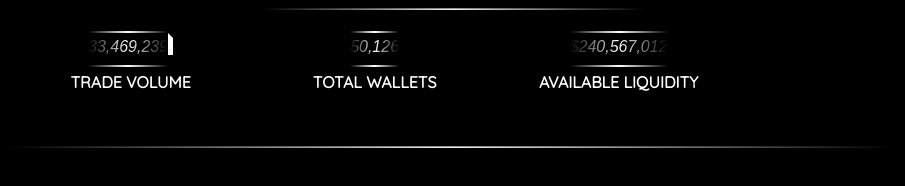
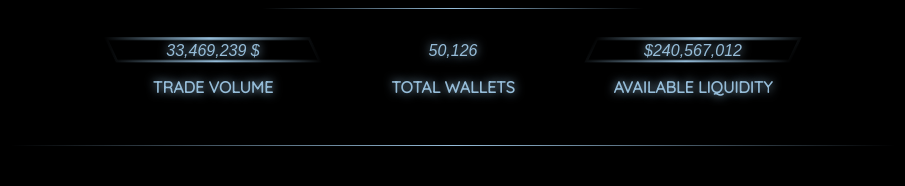
Before and after one commit to zergcore/html-css-test, a plain HTML site: page index.html in a window 1280 px wide. Shown: the whole page, without its empty margins (187-1092 px from the left). Drawn offline with Linux system fonts and the light colour scheme; a web font is replaced by a local one.

Commit message:
fixing text shadows and forms

```diff
--- a/index.html
+++ b/index.html
@@ -11,17 +11,20 @@
     <hr class="top">
     <div class="container">
         <div class="box box-one">
-            <span class="number">33,469,239 </span>
-            <span class="triangle"></span>
-            <p><span class="text">TRADE VOLUME</span></p>
+            <div class="rombo">
+            </div>
+            <span class="number">33,469,239 $</span>
+            <span class="text">TRADE VOLUME</span>
         </div>
         <div class="box box-two">
             <span class="number">50,126</span>
-            <p><span class="text">TOTAL WALLETS</span></p>
+            <span class="text">TOTAL WALLETS</span>
         </div>
         <div class="box box-three">
-            <span class="number">$240,567,012</span>
-            <p><span class="text">AVAILABLE LIQUIDITY</span></p>
+            <div class="rombo-two">
+            </div>
+            <span class="number">       $240,567,012</span>
+            <span class="text">AVAILABLE LIQUIDITY</span>
         </div>
     </div>
     <hr class="bottom">
--- a/styles.css
+++ b/styles.css
@@ -2,7 +2,13 @@
 @import url('https://fonts.googleapis.com/css?family=Quicksand&display=swap');
 body{
     background-color: black;
-    color: white;
+    color: #96bdd9;
+    text-shadow: 0 0 10px #96bdd9;
+}
+hr{
+    height: 1px;
+    background-color: #96bdd9;
+    border: none;
 }
 hr.top{
     -webkit-mask: linear-gradient(90deg, #0000, #000, #0000);
@@ -17,6 +23,8 @@ hr.bottom{
 .container{
     margin: auto;
     width: 70%;
+    display: flex;
+    justify-content: center;
 }
 .box{
     width: 240px;
@@ -24,30 +32,56 @@ hr.bottom{
     margin-top:20px;
     display: inline-block;
     text-align: center;
+    align-content: center;
+    position: relative;
+    display: flex;
+    justify-content: center;
 }
 
 .box .number{
     font-family: 'Muli', sans-serif;
     font-style: italic;
-    position: relative;
-    transform: translate(-50%, -30%);
-    width: 100%;
-    -webkit-mask: linear-gradient(90deg, #0000, #000, #0000);
-    backdrop-filter: blur(4px);
-    padding-top: 5px;
-    padding-bottom: 10px;
-    border-top: 2px solid #ffffff;
-    border-bottom: 2px solid #ffffff;
+    position: absolute;
+    z-index: 2;
+    margin-top: 5px;
+    margin-bottom: 10px;
 }
 
 .box .text{
     font-family: 'Quicksand', sans-serif;
     font-weight: bold;
+    position: absolute;
+    z-index: 2;
+    margin-top: 20px;
+    padding: 20px;
 }
 
-.box.box-one .triangle{
-    width: 5px;
-    height: 0px;
-    border-top: 5px solid transparent;
-    border-left: 5px solid #ffffff;
+.rombo {
+    position: absolute;
+    width: 200px;
+    height: 20px;
+    border: 3px solid #96bdd9;
+    -webkit-transform: skew(25deg);
+    -moz-transform: skew(25deg);
+    -ms-transform: skew(25deg);
+    -o-transform: skew(25deg);
+    transform: skew(25deg);
+    -webkit-mask: linear-gradient(100deg, #0000, #000, #0000);
+    backdrop-filter: blur(4px);
+    z-index: 1;
 }
+
+.rombo-two {
+    position: absolute;
+    width: 200px;
+    height: 20px;
+    border: 3px solid #96bdd9;
+    -webkit-transform: skew(155deg);
+    -moz-transform: skew(155deg);
+    -ms-transform: skew(155deg);
+    -o-transform: skew(155deg);
+    transform: skew(155deg);
+    -webkit-mask: linear-gradient(100deg, #0000, #000, #0000);
+    backdrop-filter: blur(4px);
+    z-index: 1;
+}
```
